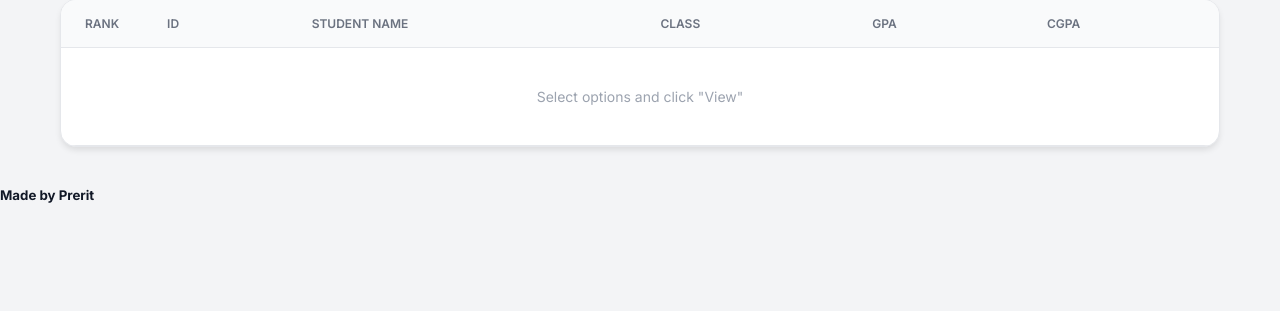
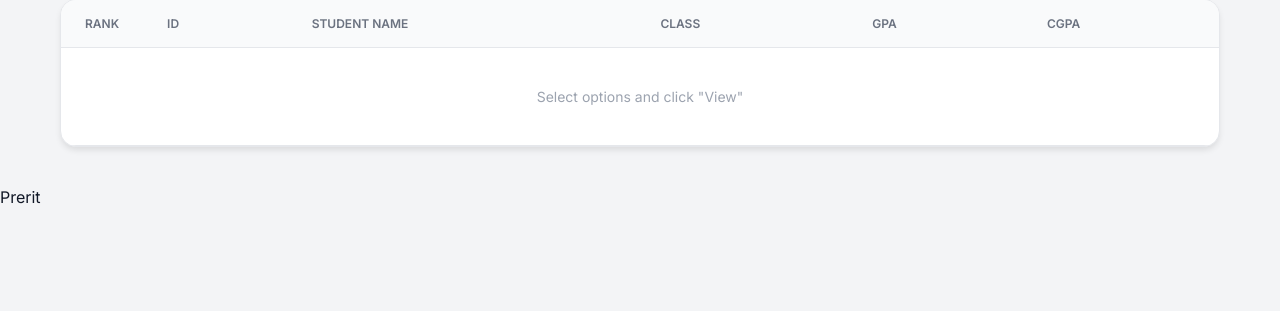
Before and after one commit to prerit26/MSE-ranklist, a Flask app: page / in a window 1280 px wide. Shown: the part 231-542 px from the top of the page. Run offline with Flask 3, Linux system fonts and the light colour scheme; data comes from the database, SQL or seed files in the repository.

Commit message:
Update index.html

```diff
--- a/templates/index.html
+++ b/templates/index.html
@@ -421,7 +421,10 @@ function closeModal() {
 
 loadClasses();
 </script>
-    <h5>Made by Prerit</h5>
+    <footer>
+  Prerit
+</footer>
+
 </body>
 
 </html>
```
